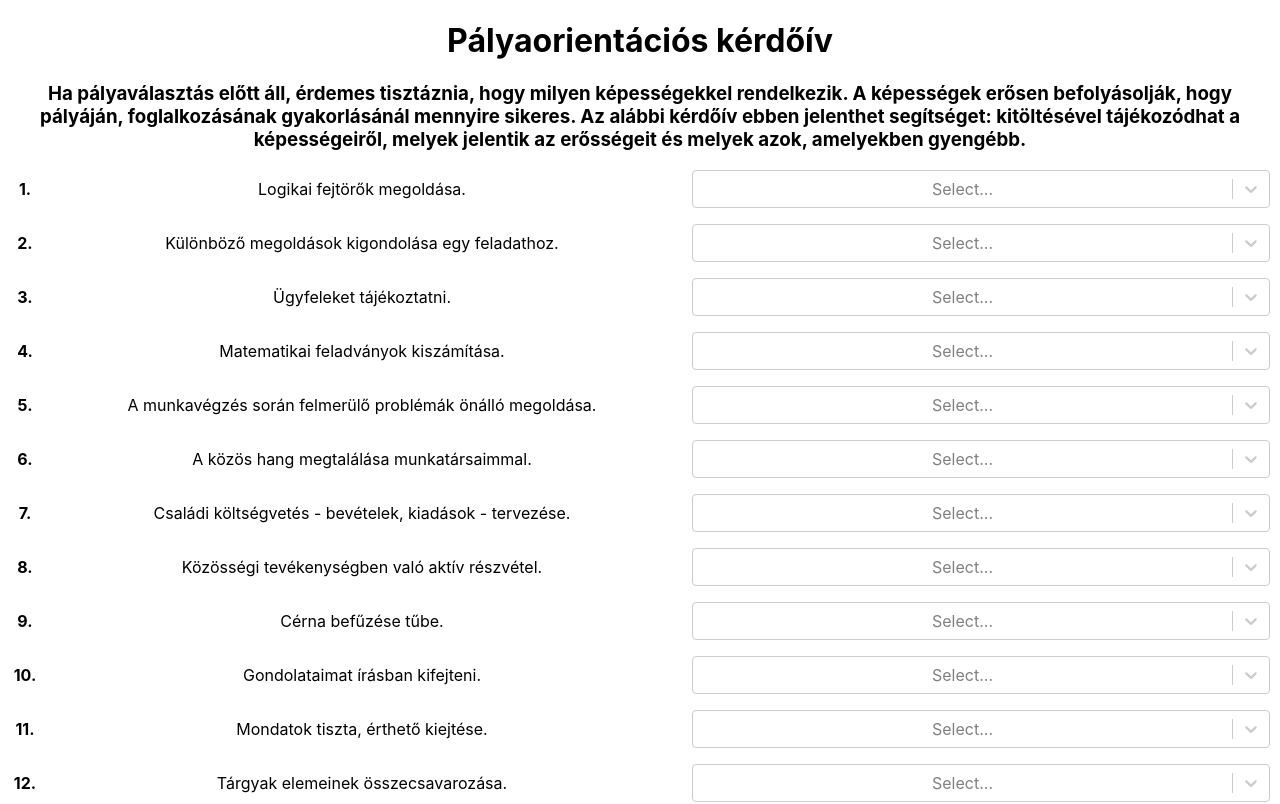
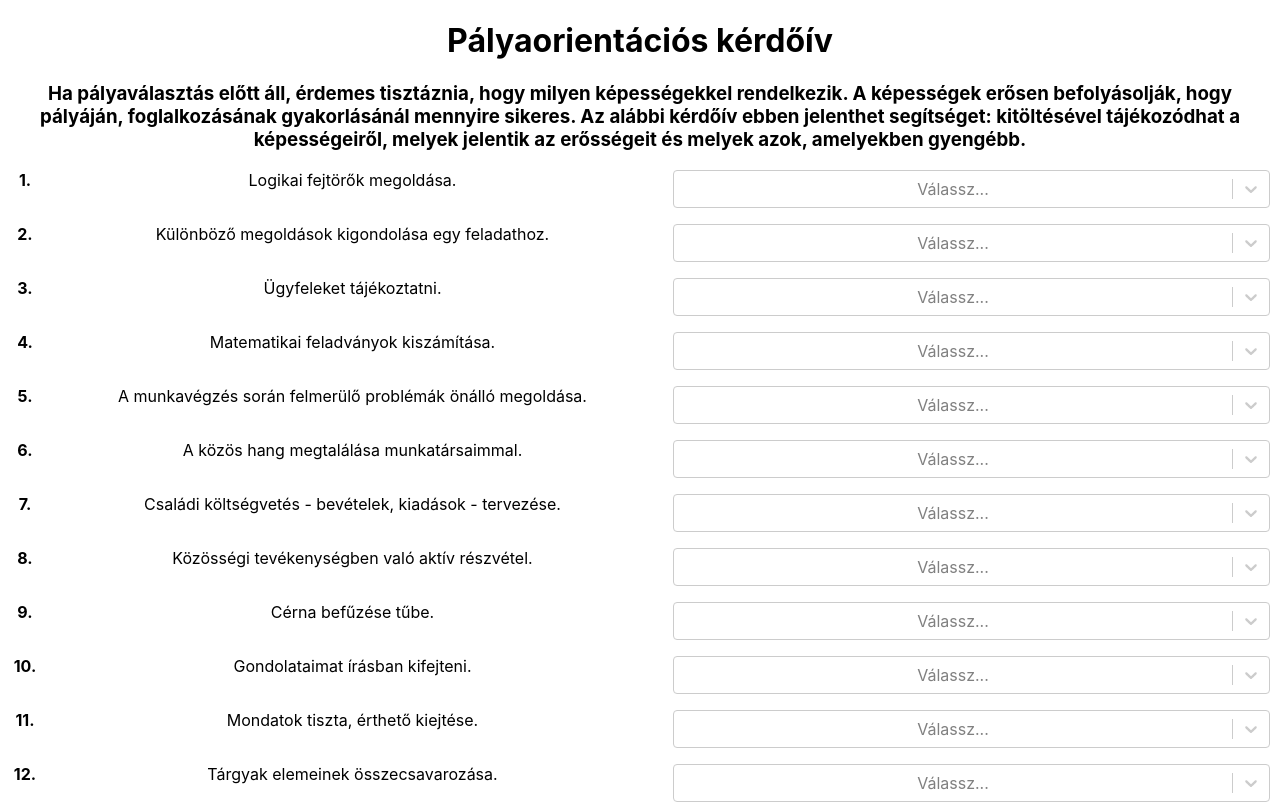
Before and after one commit to nahajia/proba_08_27_netlify_react, a React (Create React App) app: page / in a window 1280 px wide. Shown: the top 804 px of the page. Built offline with nearby package versions, Linux system fonts and the light colour scheme.

Commit message:
egy sorban a szám

```diff
--- a/src/App.js
+++ b/src/App.js
@@ -79,24 +79,25 @@ azok, amelyekben gyengébb.</h3>
       style={{
         display: 'flex',
         flexDirection: 'row',
-        alignItems: 'center',
-        marginBottom: '1rem',
-        flexWrap: 'wrap' // mobilon egymás alá
+        flexWrap: 'wrap', // mobilon a Select külön sorba kerül
+        alignItems: 'flex-start',
+        marginBottom: '1rem'
       }}
     >
-      <span style={{ flex: '0 0 30px', fontWeight: 'bold', marginRight: '0.5rem' }}>
-        {index + 1}.
-      </span>
-      <span style={{ flex: '1 1 200px', marginRight: '1rem' }}>
-        {elem.kijelentes}
-      </span>
+      <div style={{ display: 'flex', flex: '1 1 200px', alignItems: 'flex-start', marginRight: '1rem' }}>
+        <span style={{ flex: '0 0 30px', fontWeight: 'bold', marginRight: '0.5rem' }}>
+          {index + 1}.
+        </span>
+        <span style={{ flex: '1 1 auto' }}>
+          {elem.kijelentes}
+        </span>
+      </div>
       <div style={{ flex: '1 1 150px' }}>
-        <Select options={options} isSearchable={false} />
+        <Select options={options} isSearchable={false} placeholder="Válassz..." />
       </div>
     </li>
   ))}
 </ol>
-
 
 
     </div>
```
